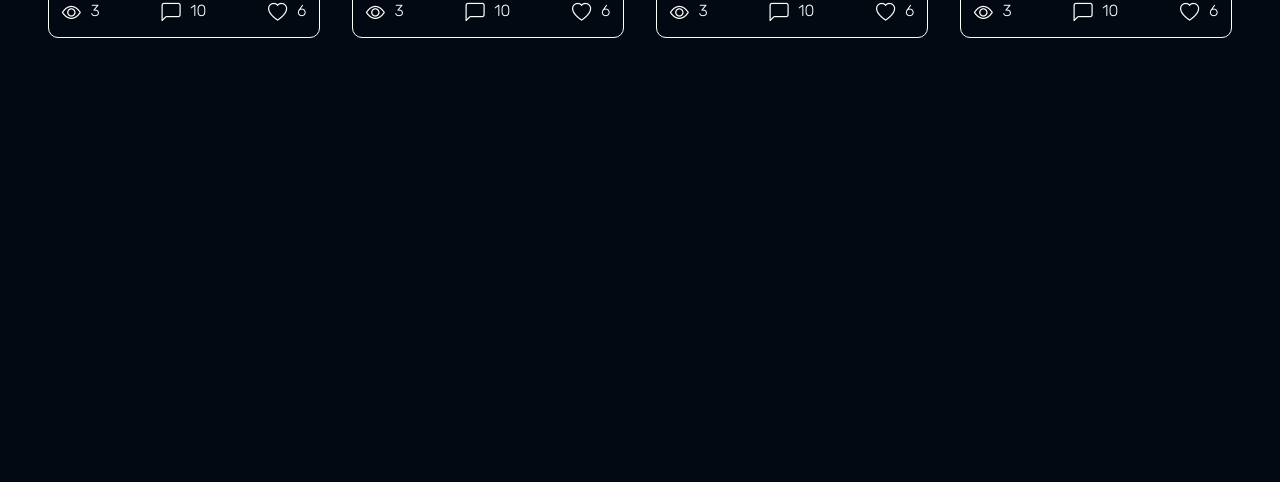
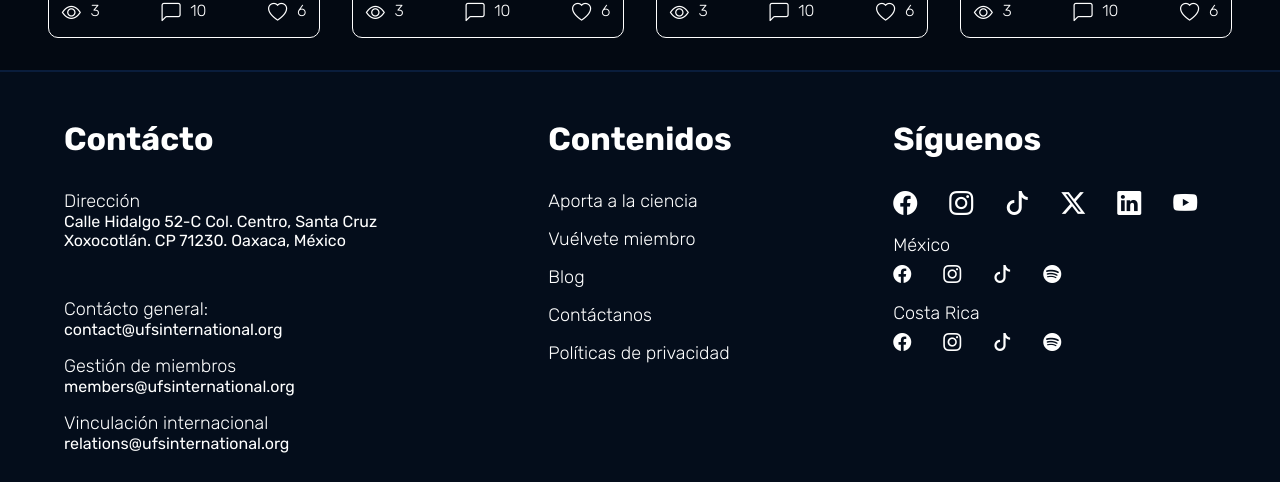
Before and after one commit to ufsinternational/ufsinternational, a Next.js app: page / in a window 1280 px wide. Shown: the part 1861-2343 px from the top of the page. Before the commit the page ends 1931 px from the top, so only its background shows below. Built offline with nearby package versions, Linux system fonts and the light colour scheme.

Commit message:
Provisional Footer

```diff
--- /dev/null
+++ b/src/app/PageSections/Footer/Footer.jsx
@@ -0,0 +1,67 @@
+import "bootstrap-icons/font/bootstrap-icons.css"
+import styles from "./Footer.module.css"
+
+function Footer() {
+  return (
+    <>
+      <footer>
+        <div className={styles.footer_grid}>
+          <div className={styles.foot_contact}>
+            <h4>Contácto</h4>
+            <div className={styles.address}>
+              <h5>Dirección</h5>
+              <p>
+                Calle Hidalgo 52-C Col. Centro, Santa Cruz Xoxocotlán. CP 71230.
+                Oaxaca, México
+              </p>
+            </div>
+
+            <div className={styles.mails}>
+              <h5>Contácto general:</h5>
+              <p>contact@ufsinternational.org</p>
+              <h5>Gestión de miembros</h5>
+              <p>members@ufsinternational.org</p>
+              <h5>Vinculación internacional</h5>
+              <p>relations@ufsinternational.org</p>
+            </div>
+          </div>
+          <div className={styles.foot_content}>
+            <h4>Contenidos</h4>
+            <h5>Aporta a la ciencia</h5>
+            <h5>Vuélvete miembro</h5>
+            <h5>Blog</h5>
+            <h5>Contáctanos</h5>
+            <h5>Políticas de privacidad</h5>
+          </div>
+          <div className={styles.foot_followus}>
+            <div className={styles.main_social}>
+              <h4>Síguenos</h4>
+              <i class="bi bi-facebook"></i>
+              <i class="bi bi-instagram"></i>
+              <i class="bi bi-tiktok"></i>
+              <i class="bi bi-twitter-x"></i>
+              <i class="bi bi-linkedin"></i>
+              <i class="bi bi-youtube"></i>
+            </div>
+            <div className={styles.mx_media}>
+              <h5>México</h5>
+              <i class="bi bi-facebook"></i>
+              <i class="bi bi-instagram"></i>
+              <i class="bi bi-tiktok"></i>
+              <i class="bi bi-spotify"></i>
+            </div>
+            <div className={styles.cr_media}>
+              <h5>Costa Rica</h5>
+              <i class="bi bi-facebook"></i>
+              <i class="bi bi-instagram"></i>
+              <i class="bi bi-tiktok"></i>
+              <i class="bi bi-spotify"></i>
+            </div>
+          </div>
+        </div>
+      </footer>
+    </>
+  )
+}
+
+export default Footer
--- /dev/null
+++ b/src/app/PageSections/Footer/Footer.module.css
@@ -0,0 +1,74 @@
+.footer_grid {
+  display: grid;
+  grid-template-columns: repeat(3, 1fr);
+  gap: 2rem;
+  width: 100%;
+  padding: 2rem 3rem;
+  justify-items: center;
+  background-color: #040d1b;
+  border-top: 2px solid #0a1d3c;
+}
+
+.footer_grid h4 {
+  font-size: xx-large;
+  padding: 1rem 1rem;
+}
+
+.footer_grid h5 {
+  font-size: large;
+  padding: 1rem 1rem 0rem 1rem;
+  font-weight: 100;
+}
+.footer_grid p {
+  font-size: medium;
+  padding: 0rem 1rem 0rem 1rem;
+}
+
+.mails {
+  margin-top: 2rem;
+}
+
+.footer_grid i {
+  padding: 1rem;
+  font-size: x-large;
+}
+
+.main_social h4 {
+  padding: 1rem 1rem 2rem 1rem;
+}
+
+.mx_media i {
+  padding: 1rem;
+  font-size: large;
+}
+
+.cr_media i {
+  padding: 1rem;
+  font-size: large;
+}
+
+.mx_media h5 {
+  padding: 1rem 1rem 0.5rem 1rem;
+}
+
+.cr_media h5 {
+  padding: 1rem 1rem 0.5rem 1rem;
+}
+.foot_content h5 {
+  transition: transform 0.3s;
+}
+
+.foot_contact p:hover {
+  color: #99bbf2;
+  cursor: pointer;
+}
+
+.foot_content h5:hover {
+  transition: transform 0.3s;
+  transform: scale(1.1);
+  cursor: pointer;
+}
+
+.footer_grid i:hover {
+  cursor: pointer;
+}
--- a/src/app/page.jsx
+++ b/src/app/page.jsx
@@ -1,4 +1,5 @@
 import ArticlesSection from "./PageSections/ArticlesSection/ArticlesSection"
+import Footer from "./PageSections/Footer/Footer"
 import HeroSection from "./PageSections/HeroSection/HeroSection"
 
 export default function Home() {
@@ -6,6 +7,7 @@ export default function Home() {
     <>
       <HeroSection />
       <ArticlesSection />
+      <Footer />
     </>
   )
 }
```
